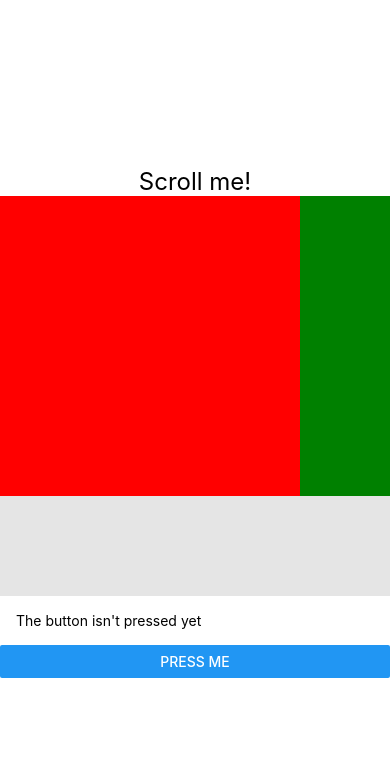
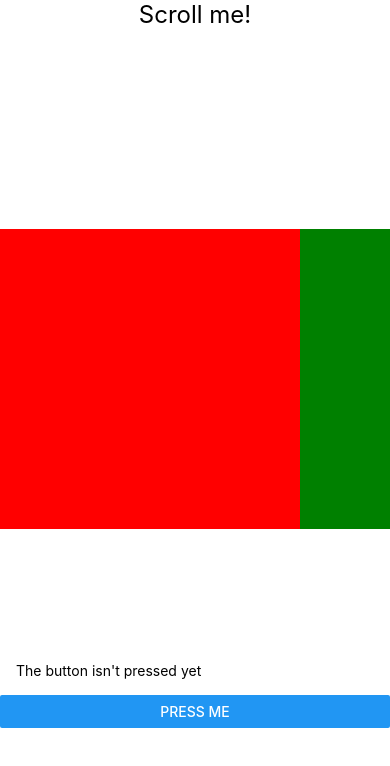
Before and after one commit to chrsteffen1/expo-practice, a React Native app: screen / in a window 390 px wide. Shown: the top 766 px of the page. Built offline with nearby package versions, Linux system fonts and the light colour scheme.

Commit message:
disable button on 3 press

```diff
--- a/App.js
+++ b/App.js
@@ -9,7 +9,7 @@ const App = () => {
     <Text style={{ fontSize: 24, textAlign: 'center' }}>
       Scroll me!
     </Text>
-    <View style={{ height: 400, backgroundColor: '#e5e5e5' }}>
+    <View style={{ height: 300, backgroundColor: '#e5e5e5', marginTop: 200 }}>
       {/* This is our scrollable area */}
       <ScrollView horizontal>
         <View style={{ width: 300, height: 300, backgroundColor: 'red' }} />
@@ -17,7 +17,8 @@ const App = () => {
         <View style={{ width: 300, height: 300, backgroundColor: 'blue' }} />
       </ScrollView>
     </View>
-    <Text style={{ margin: 16 }}>
+    <View style={{ flex: 1, justifyContent: 'center' }}>
+      <Text style={{ margin: 16 }}>
         {pressedCount > 0
           ? `The button was pressed ${pressedCount} times!`
           : 'The button isn\'t pressed yet'
@@ -26,7 +27,9 @@ const App = () => {
       <Button
         title='Press me'
         onPress={() => setPressedCount(pressedCount + 1)}
+        disabled={pressedCount >=3}
       />
+    </View>
   </View>
   )
 };
```
